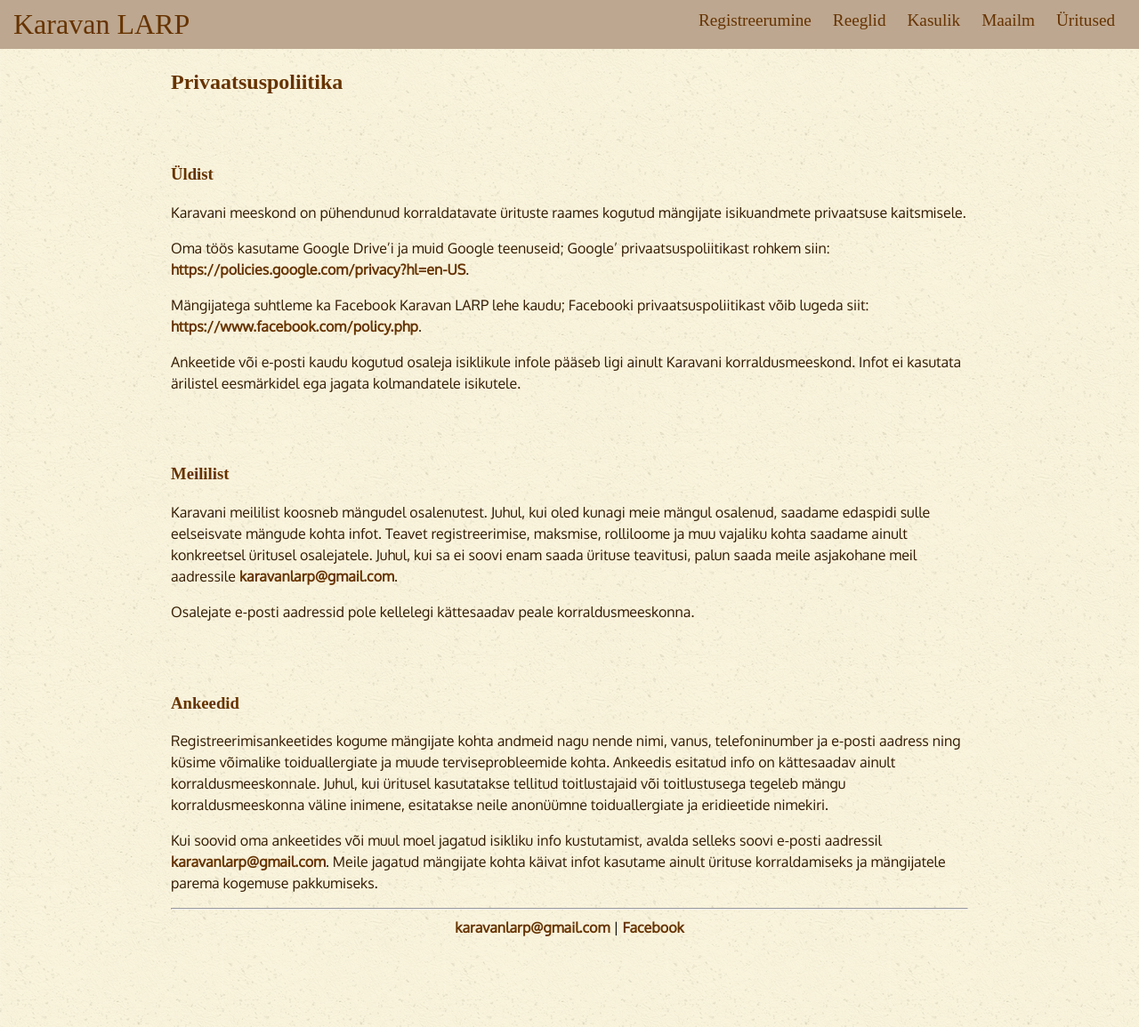
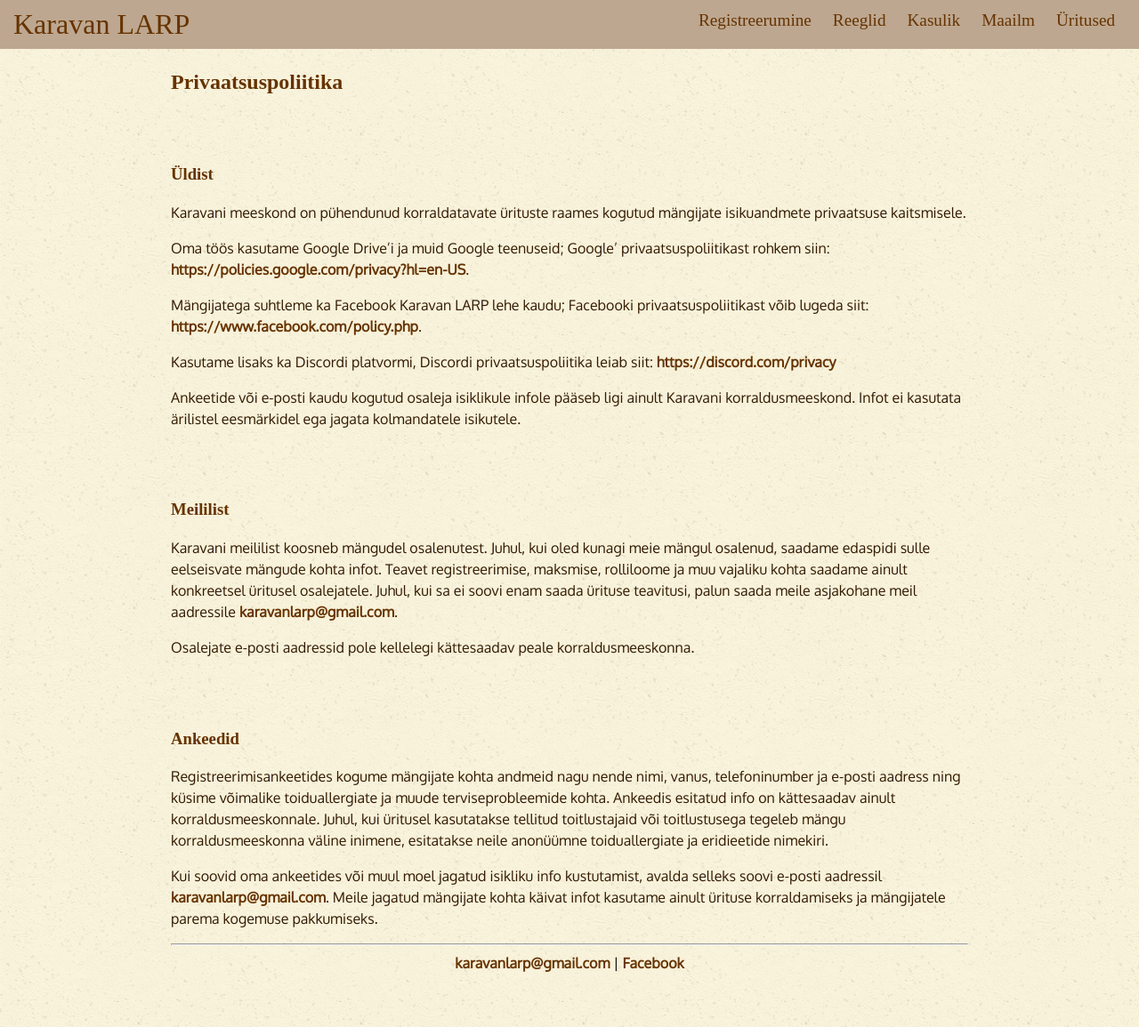
Before and after one commit to karavanlarp/karavanlarp.github.io, a Jekyll site: the page built from est/useful/privacy.md, in a window 1280 px wide and 1155 px high. Shown: the whole window at 89% size. Built offline with Jekyll 4.4.1, drawn with Linux system fonts in a browser that asks for light colours; some web fonts are replaced.

Commit message:
Update privacy.md
Discord lisatud

```diff
--- a/est/useful/privacy.md
+++ b/est/useful/privacy.md
@@ -11,6 +11,8 @@ Karavani meeskond on pühendunud korraldatavate ürituste raames kogutud mängij
 Oma töös kasutame Google Drive’i ja muid Google teenuseid; Google’ privaatsuspoliitikast rohkem siin:  [https://policies.google.com/privacy?hl=en-US](https://policies.google.com/privacy?hl=en-US).
 
 Mängijatega suhtleme ka Facebook Karavan LARP lehe kaudu; Facebooki privaatsuspoliitikast võib lugeda siit: [https://www.facebook.com/policy.php](https://www.facebook.com/policy.php).
+
+Kasutame lisaks ka Discordi platvormi, Discordi privaatsuspoliitika leiab siit: [https://discord.com/privacy](https://discord.com/privacy)
 
 Ankeetide või e-posti kaudu kogutud osaleja isiklikule infole pääseb ligi ainult Karavani korraldusmeeskond. Infot ei kasutata ärilistel eesmärkidel ega jagata kolmandatele isikutele.
 
```
